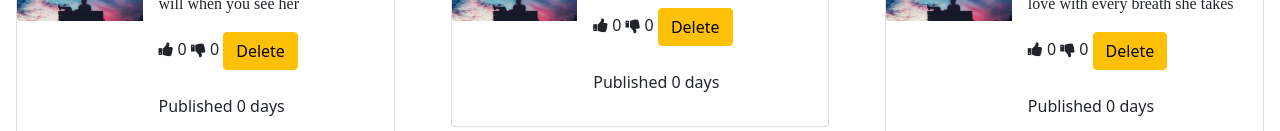
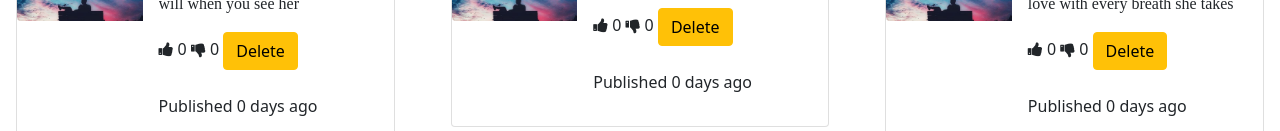
Before and after one commit to nancymukuiya14/Quotes, an Angular app: page / in a window 1280 px wide. Shown: the part 821-952 px from the top of the page. Built offline with nearby package versions, Linux system fonts and the light colour scheme; a web font is replaced by a local one.

Commit message:
add live link in readme.md

```diff
--- a/package.json
+++ b/package.json
@@ -31,6 +31,7 @@
     "@angular/compiler-cli": "~12.2.0",
     "@types/jasmine": "~3.8.0",
     "@types/node": "^12.11.1",
+    "angular-cli-ghpages": "^1.0.0-rc.2",
     "jasmine-core": "~3.8.0",
     "karma": "~6.3.0",
     "karma-chrome-launcher": "~3.1.0",
--- a/src/app/quotedetail/quotedetail.component.html
+++ b/src/app/quotedetail/quotedetail.component.html
@@ -12,6 +12,6 @@
     <span (click)="downVote(true)" class="fa fa-thumbs-down ml-2 thumbsdown"></span>
     {{quote.numberOfDislikes}}
     <a (click)="deleteQuote(quote)" class="btn btn-warning">Delete</a><br><br>
-    <p>Published {{quote.publishedDate|dateCount}} days</p>
+    <p>Published {{quote.publishedDate|dateCount}} days ago</p>
 </body>
 </html>
```
Also changed, not shown: 2 other files (tests, documents, lock files or other folders).
